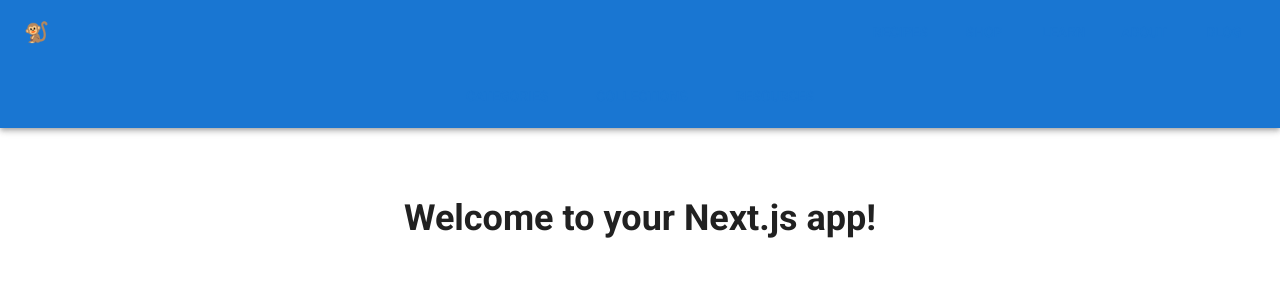
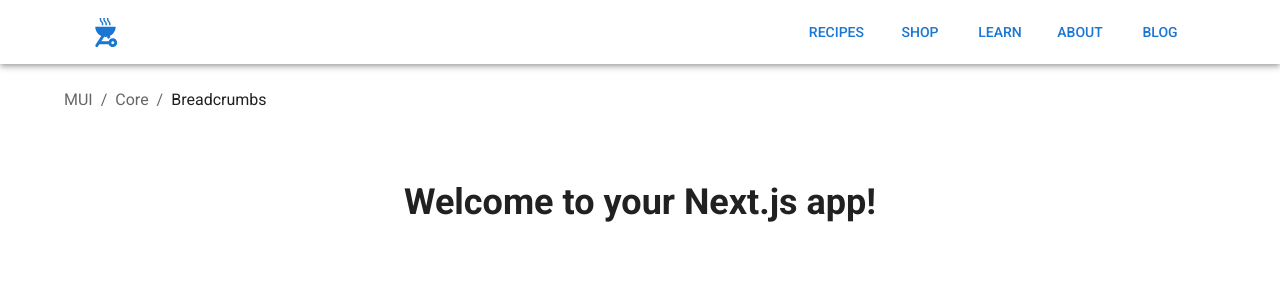
Before and after one commit to donleqt/scentronix-frontend, a Next.js app: page / in a window 1280 px wide. Shown: the top 300 px of the page. Built offline with nearby package versions, Linux system fonts and the light colour scheme; what @mui/material-nextjs would draw is missing.

Commit message:
feat(ui): basic header with mui components

```diff
--- a/package.json
+++ b/package.json
@@ -16,6 +16,7 @@
     "@emotion/cache": "^11.13.1",
     "@emotion/react": "^11.13.3",
     "@emotion/styled": "^11.13.0",
+    "@mui/icons-material": "^6.1.7",
     "@mui/material": "^6.1.7",
     "@mui/material-nextjs": "^6.1.7",
     "@next/font": "^14.2.15",
--- a/src/app/layout.tsx
+++ b/src/app/layout.tsx
@@ -1,6 +1,6 @@
 import { AppRouterCacheProvider } from '@mui/material-nextjs/v15-appRouter';
 import { ThemeProvider } from '@mui/material/styles';
-import { CssBaseline } from '@mui/material';
+import { Container, CssBaseline } from '@mui/material';
 import type { Metadata } from 'next';
 import { Roboto } from '@next/font/google';
 
@@ -8,6 +8,7 @@ import './globals.css';
 
 import { Header } from '@/components/header';
 import { theme } from '@/libs/mui/theme';
+import { AppBreadcrumbs } from '@/components/app-breadcrumbs';
 
 export const metadata: Metadata = {
   title: 'Create Next App',
@@ -32,8 +33,10 @@ export default function RootLayout({
         <AppRouterCacheProvider>
           <ThemeProvider theme={theme}>
             <CssBaseline />
-
             <Header />
+            <Container>
+              <AppBreadcrumbs />
+            </Container>
             {children}
           </ThemeProvider>
         </AppRouterCacheProvider>
--- /dev/null
+++ b/src/components/app-breadcrumbs.tsx
@@ -0,0 +1,19 @@
+import { Link, Breadcrumbs, Typography } from '@mui/material';
+
+export function AppBreadcrumbs() {
+  return (
+    <Breadcrumbs sx={{ mt: 3 }} aria-label="breadcrumb">
+      <Link underline="hover" color="inherit" href="/">
+        MUI
+      </Link>
+      <Link
+        underline="hover"
+        color="inherit"
+        href="/material-ui/getting-started/installation/"
+      >
+        Core
+      </Link>
+      <Typography sx={{ color: 'text.primary' }}>Breadcrumbs</Typography>
+    </Breadcrumbs>
+  );
+}
--- a/src/components/header.tsx
+++ b/src/components/header.tsx
@@ -1,18 +1,14 @@
+import OutdoorGrillIcon from '@mui/icons-material/OutdoorGrill';
+import { AppBar, Box, Button, Container, Toolbar } from '@mui/material';
 import React from 'react';
-import AppBar from '@mui/material/AppBar';
-import Toolbar from '@mui/material/Toolbar';
-import Typography from '@mui/material/Typography';
-import Box from '@mui/material/Box';
-import Button from '@mui/material/Button';
 
 export const Header = () => {
   return (
-    <AppBar position="static">
+    <AppBar position="static" sx={{ backgroundColor: 'white' }}>
+      <Container>
         <Toolbar>
           <Box display="flex" alignItems="center" flexGrow={1}>
-          <Typography variant="h6" component="div">
-            🐒 {/* Replace with the actual image or icon */}
-          </Typography>
+            <OutdoorGrillIcon color="primary" fontSize="large" />
           </Box>
           <Box display="flex" gap={2}>
             <Button className="active">Recipes</Button>
@@ -22,13 +18,7 @@ export const Header = () => {
             <Button>Blog</Button>
           </Box>
         </Toolbar>
-      <Toolbar>
-        <Box display="flex" justifyContent="center" gap={4} width="100%">
-          <Button>Categories</Button>
-          <Button>Collections</Button>
-          <Button>Resources</Button>
-        </Box>
-      </Toolbar>
+      </Container>
     </AppBar>
   );
 };
```
Also changed, not shown: 1 other file (tests, documents, lock files or other folders). Lines whose indentation alone changed are shown as unchanged.
